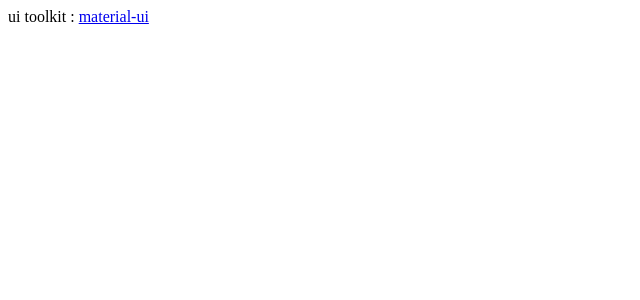
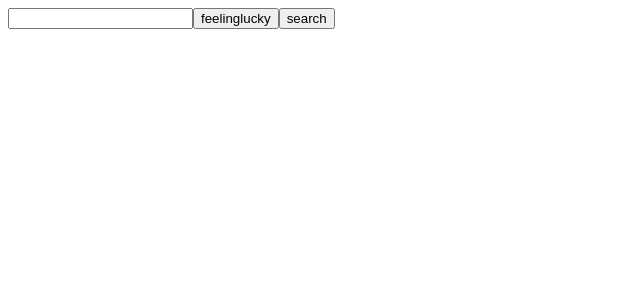
Before and after one commit to AndreyGladkov/hh-school-react, a React (Create React App) app: page / in a window 1280 px wide. Shown: the top 300 px of the page, without its empty margins (0-640 px from the left). Built offline with nearby package versions, Linux system fonts and the light colour scheme.

Commit message:
React hometask

```diff
--- a/src/App.js
+++ b/src/App.js
@@ -1,9 +1,90 @@
-import React, { Fragment } from "react";
+import React from "react";
 
-export default function App() {
-  return (
-      <Fragment>
-          ui toolkit : <a href="https://material-ui.com/getting-started/installation/">material-ui</a>
-      </Fragment>
-  );
+
+
+export default class App extends React.Component {
+
+    constructor(props) {
+        super(props);
+        this.state = {searchString: ''};
+        this.handleChange = this.handleChange.bind(this);
+        this.handleFeelingLucky = this.handleFeelingLucky.bind(this);
+        this.handleSearch = this.handleSearch.bind(this);
+    }
+
+    handleChange(event) {
+        this.setState({searchString: event.target.value});
+    }
+
+
+    handleFeelingLucky(event) {
+        fetch('/api/feelinglucky/')
+            .then(response => response.json())
+            .then(json => this.setState({searchString:json.rid }));
+
+    }
+
+    handleSearch(event) {
+        this.setState({logs:undefined});
+        fetch('/api/logs?rid='+this.state.searchString)
+            .then(response => response.json())
+            .then(json => this.setState({logs:json}));
+    }
+
+
+    render(){
+        return (
+            <div>
+                <div>
+                    <input type="text" onChange={this.handleChange} value={this.state.searchString}/>
+                    <button onClick={this.handleFeelingLucky}>feelinglucky</button>
+                    <button onClick={this.handleSearch}>search</button>
+                </div>
+                {this.state.logs!==undefined && <AllLogs logs={this.state.logs}/>}
+            </div>
+        );
+    }
 };
+
+
+function AllLogs(props){
+    const logs = props.logs;
+    const listnames=[];
+    for(var name in logs){
+        listnames.push(name);
+    }
+    return(
+        <div>
+            {listnames.map(listname=>
+            <div key={listname}>
+                <h3>
+                    {listname}
+                </h3>
+                <LogsGroup logs={logs[listname]}/>
+            </div>)}
+        </div>
+    );
+}
+
+
+function LogsGroup(props){
+    var logsGroup = props.logs
+    return(
+        <div>
+            {logsGroup.map((log,index)=>
+                <Log key={index} log={log}/>
+            )}
+        </div>
+    );
+}
+
+function Log(props){
+    var log=props.log;
+    var lvl="";
+    if(log.lvl!==undefined){
+        lvl=log.lvl;
+    }
+    return(
+        <p>{log.timestamp+" "+lvl+" "+log.message}</p>
+    );
+}
```
